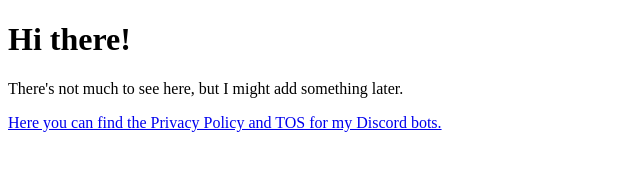
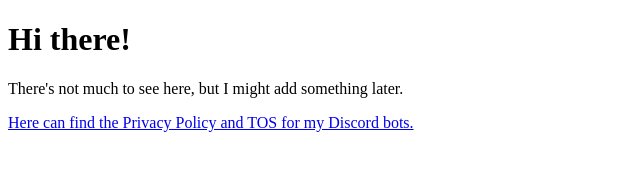
Before and after one commit to PersonPersonson/personpersonson.github.io, a plain HTML site: page index.html in a window 1280 px wide. Shown: the full height of the page, 0-640 px from the left. Drawn offline with Linux system fonts and the light colour scheme.

Commit message:
Update index.html

```diff
--- a/index.html
+++ b/index.html
@@ -7,7 +7,7 @@
     <h1>Hi there!</h1>
     <p>There's not much to see here, but I might add something later.</p>
     <nav>
-        <a href="bot-tos-policy.html">Here you can find the Privacy Policy and TOS for my Discord bots.</a>
+        <a href="bot-tos-policy.html">Here  can find the Privacy Policy and TOS for my Discord bots.</a>
     </nav>
 </body>
 </html>
```
